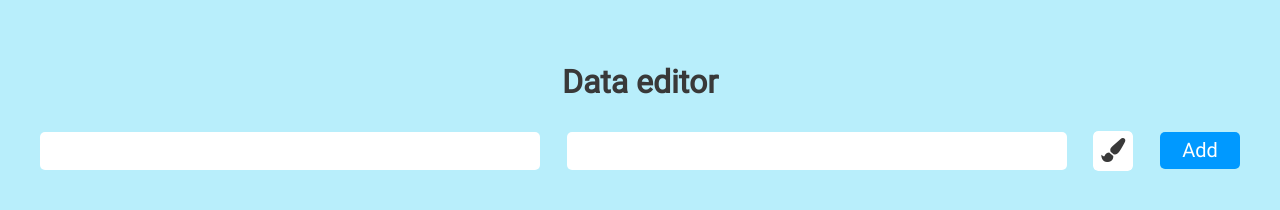
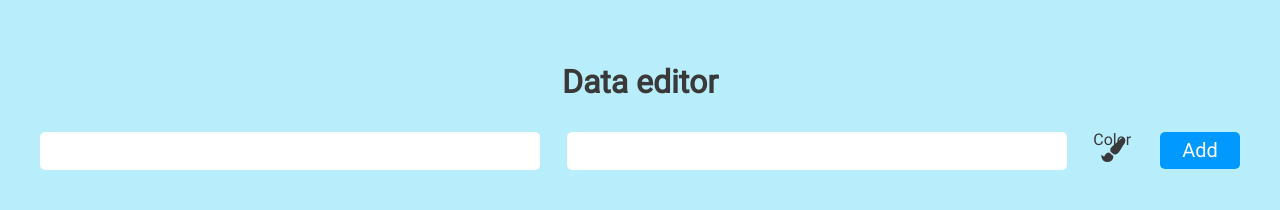
Before and after one commit to forw1k/data-editor, a website built with webpack: page dist/index.html in a window 1280 px wide. Built offline with nearby package versions, Linux system fonts and the light colour scheme; files whose address does not match are found by name.

Commit message:
final bundle

```diff
--- a/dist/index.html
+++ b/dist/index.html
@@ -1 +1 @@
-<!DOCTYPE html><html lang="en"><head><meta charset="UTF-8"><meta name="viewport" content="width=device-width,initial-scale=1"><link rel="icon" href="favicon.ico" type="image/icon"><title>Data editor</title><link href="vendors~main.bb9e471c7552f48eec07.css" rel="stylesheet"><link href="main.bb9e471c7552f48eec07.css" rel="stylesheet"></head><body><div class="wrapper"><div class="container"><h1 class="main-title">Data editor</h1><form class="form"><input type="text" class="input input-name"> <input type="text" class="input input-type"> <input type="color" class="input input-color" value="#ffffff" title="choose color"> <button type="submit" class="button add-button" title="add some data">Add</button></form><ul class="items-list"></ul></div></div><script src="vendors~main.bb9e471c7552f48eec07.js"></script><script src="main.bb9e471c7552f48eec07.js"></script></body></html>
+<!DOCTYPE html><html lang="en"><head><meta charset="UTF-8"><meta name="viewport" content="width=device-width,initial-scale=1"><link rel="icon" href="favicon.ico" type="image/icon"><title>Data editor</title><link href="vendors~main.5ea08a7cd9d876ac16c7.css" rel="stylesheet"><link href="main.5ea08a7cd9d876ac16c7.css" rel="stylesheet"></head><body><div class="wrapper"><div class="container"><h1 class="main-title">Data editor</h1><form class="form"><input type="text" class="input input-name"> <input type="text" class="input input-type"><div class="color-picker input input-color">Color</div><button type="submit" class="button add-button" title="add some data">Add</button></form><ul class="items-list"></ul></div></div><script src="vendors~main.5ea08a7cd9d876ac16c7.js"></script><script src="main.5ea08a7cd9d876ac16c7.js"></script></body></html>
```
Also changed, not shown: dist/vendors~main.5ea08a7cd9d876ac16c7.js.LICENSE.txt (added), 8 other files.
